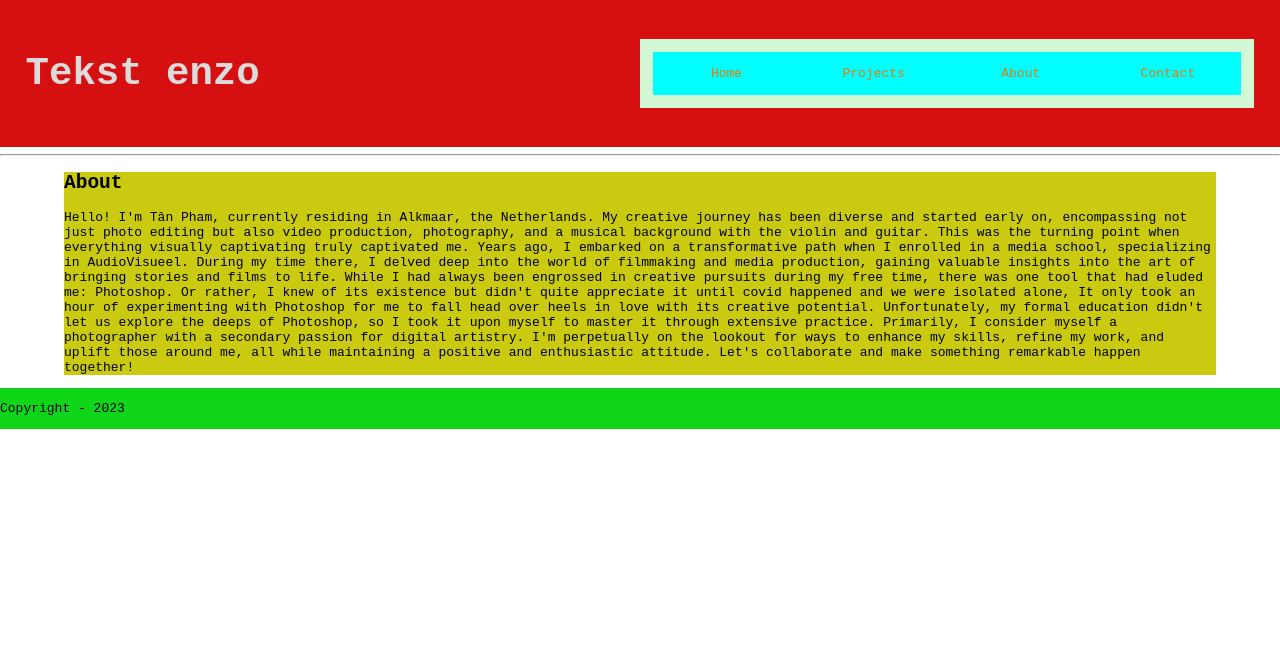
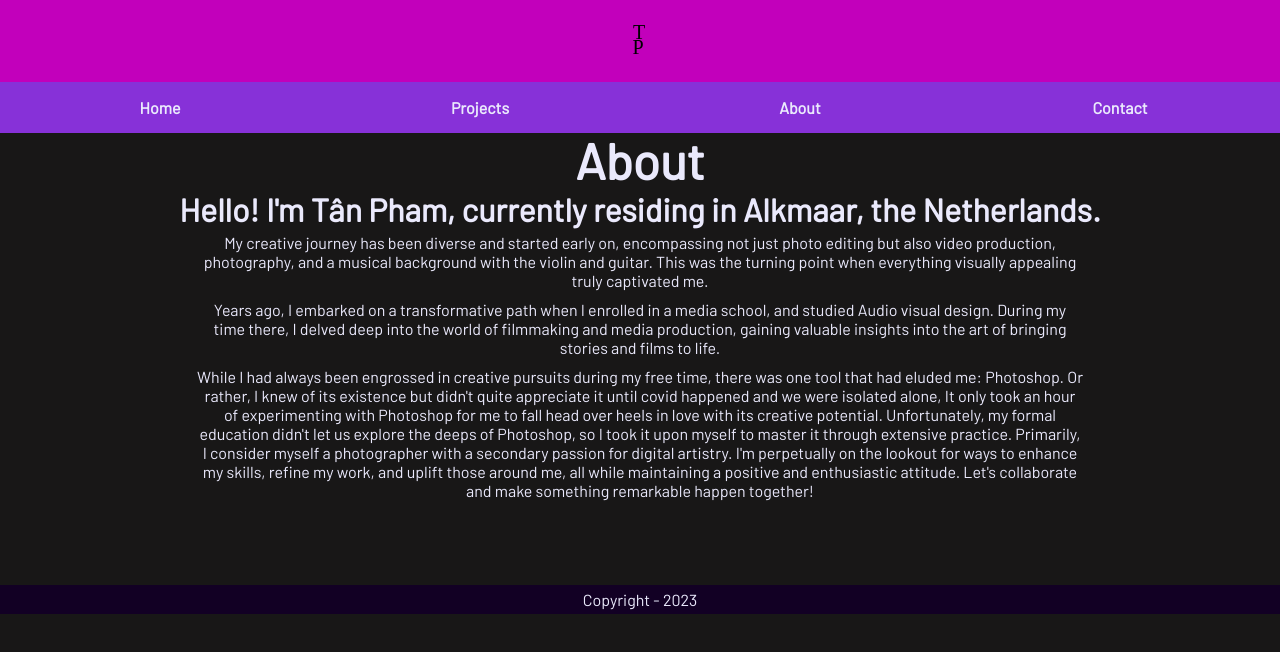
Before and after one commit to TanPham0000/Tan-Portfolio, a plain HTML site: page about.html in a window 1280 px wide. Drawn offline with Linux system fonts and the light colour scheme.

Commit message:
Update 08-10-2023

```diff
--- a/about.html
+++ b/about.html
@@ -9,28 +9,28 @@
     <body>
     <!--header start-->
     <header>
-    <h1>Tekst enzo</h1>
     <!-- navigation bar start -->
             <nav>
+                <a href="index.html"><img class="logo" src="/img/Logo W.svg" alt="logo"></a>
                 <ul>
                     <li><a class="navbuttons" href="index.html">Home</a></li>
-                <li><a class="navbuttons" href="creations.html">Projects</a></li>
+                    <li><a clWass="navbuttons" href="creations.html">Projects</a></li>
                     <li><a class="navbuttons" href="about.html">About</a></li>
                     <li><a class="navbuttons" href="contact.html">Contact</a></li>
                 </ul>
             </nav>
     <!-- navigation links end-->
     </header>
-<hr>
     <main>
-    <h2>About</h2>
-        <p>
-            Hello! I'm Tân Pham, currently residing in Alkmaar, the Netherlands. My creative journey has been diverse and started early on, encompassing not just photo editing but also video production, photography, and a musical background with the violin and guitar. This was the turning point when everything visually captivating truly captivated me.
-            Years ago, I embarked on a transformative path when I enrolled in a media school, specializing in AudioVisueel. During my time there, I delved deep into the world of filmmaking and media production, gaining valuable insights into the art of bringing stories and films to life.
-            While I had always been engrossed in creative pursuits during my free time, there was one tool that had eluded me: Photoshop. Or rather, I knew of its existence but didn't quite appreciate it until covid happened and we were isolated alone, It only took an hour of experimenting with Photoshop for me to fall head over heels in love with its creative potential. Unfortunately, my formal education didn't let us explore the deeps of Photoshop, so I took it upon myself to master it through extensive practice.
+        <section>
+            <h1>About</h1>
+            <h2>Hello! I'm Tân Pham, currently residing in Alkmaar, the Netherlands.</h2>
+            <p> My creative journey has been diverse and started early on, encompassing not just photo editing but also video production, photography, and a musical background with the violin and guitar. This was the turning point when everything visually appealing truly captivated me. </p>
+            <p> Years ago, I embarked on a transformative path when I enrolled in a media school, and studied Audio visual design. During my time there, I delved deep into the world of filmmaking and media production, gaining valuable insights into the art of bringing stories and films to life. </p>
+            <p> While I had always been engrossed in creative pursuits during my free time, there was one tool that had eluded me: Photoshop. Or rather, I knew of its existence but didn't quite appreciate it until covid happened and we were isolated alone, It only took an hour of experimenting with Photoshop for me to fall head over heels in love with its creative potential. Unfortunately, my formal education didn't let us explore the deeps of Photoshop, so I took it upon myself to master it through extensive practice.
             Primarily, I consider myself a photographer with a secondary passion for digital artistry. I'm perpetually on the lookout for ways to enhance my skills, refine my work, and uplift those around me, all while maintaining a positive and enthusiastic attitude.
-            Let's collaborate and make something remarkable happen together!
-        </p>
+            Let's collaborate and make something remarkable happen together!</p>
+        </section>
     </main>
         <footer>
             <p>Copyright - 2023</p>
--- a/style.css
+++ b/style.css
@@ -1,102 +1,176 @@
+/* home base*/
+
+@import url('https://fonts.googleapis.com/css2?family=Barlow&family=Philosopher&display=swap');
 * {
   box-sizing: border-box;
   flex: 5%;
-    font-family: monospace;
-    font-style: normal;
+  font-family: 'Barlow', sans-serif !important;
+  color: var(--text);
+  margin: 0%;
+  padding: 0%;
+  text-decoration: none;
+
+  /*colour section */
+  --text: #eae9fc;
+  --background: #181717;
+  --primary: #8731d8;
+  --secondary: #120024;
+  --accent: #c200bb;
+}
+
+/* navigation bar styles */
+
+header {
+  height: 50px;
+  width: 100%;
+  background-color: var(--secondary);
+}
+
+nav {
+  display: inline-block;
+  align-items: center;
+  color: var(--text);
+  width: 100%;
+  margin: auto;
+}
+
+.logo {
+  width: 50px;
+  height: 50px;
+  float: left;
+}
+
+ul {
+  display: flex;
+  list-style: none;
+  overflow: hidden;
+  background-color: var(--background);
+  text-align: center;
+}
+
+/* text styles */
+
+h1 {
+  font-weight: bolder;
+  font-size: 50px;
+  text-align: center;
+}
+
+h2 {
+  display: flex;
+  justify-content: center;
+  text-align: center;
+  font-weight: bold;
+  font-size: 2em;
+}
+
+p {
+  display: block;
+  text-align: center;
+  padding: 5px;
+  margin-left: 15%;
+  margin-right: 15%;
+}
+
+/* Hero */
+
+main {
+  display: flex;
+  justify-content: center;
+}
+
+.launch {
+  background-image: url(img/neom-AdkJ-LgpTrE-unsplash.jpg);
+  background-size:cover;
+  background-position: center;
+  background-attachment:fixed;
+  height: 85vh;
+  width: 100%;
+}
+
+.copy {
+  text-align: center;
+  position: absolute;
+  top: 50%;
+  left: 50%;
+  transform: translate(-50%, -50%);
+}
+
+.displatebanner {
+  background-image: url(img/Displate\ roster\ banner.jpg);
+  display: inline-block;
+  height: 40em;
+  width: 100%;
 }
 
 /* gallery */
-main {
-    margin-left: 5%;
-    margin-right: 5%;
-}
+
 body {
-    margin: 0;
   font-family: Arial, Helvetica, sans-serif;
+  background-color: var(--background);
 }
 
-  .header {
-    text-align: center;
-    padding: 32px;
+img {
+  width: 100%;
 }
 
 .row {
-
   display: flex;
-
   flex-wrap: wrap;
   padding: 0 4px;
 }
 
-  /* Create two equal columns that sits next to each other */
 .column {
-    flex: 50%;
+  flex: 33%;
   padding: 0 5px;
+  box-shadow: 0 5px 5px rgba(0,0,0,0.1)
 }
 
 .column img {
   margin-top: 8px;
   vertical-align: middle;
 }
-/* navigation bar styles */
 
-header {
+/* interactie a */
+
+a {
   display: flex;
-    padding: 2%;
-    background-color: #d61010;
+  justify-content: center;
+  text-decoration: none;
+  font-weight: bold;
+  padding: 1em;
+  background-color: var(--primary);
 }
 
-nav{
-    color: #dbdbdb;
+a:hover {
+  background-color: var(--accent);
+  padding: 1em;
 }
 
-ul {
-    display: flex;
-    justify-content: space-around;
-    list-style: none;
-    overflow: hidden;
-    background-color: #d3f8d5;
-    text-align: center;
-    padding: 1em;
-
+li:hover {
+  color:var(--primary);
+  text-decoration: none;
+  text-shadow: 0 0 12px #ffffff;
 }
 
-.navbuttons {
-    display: block;
-    justify-content: center;
-    color: #e9760a;
-    text-decoration: none;
-    padding: 14px 16px;
+/* Sections Articles */
+
+section {
+  margin-top: 5em;
+  margin-bottom: 5em;
 }
 
-.navbuttons:hover {
-    color: #d61010;
-    text-decoration: none;
-}
-
-a {
-    background-color: aqua;
-}
-a:hover {
-    color: #dbdbdb;
-    background-color: #10d61a;
-}
-
-/* main and h1 styles */
-
-h1 {
-    color: #dbdbdb;
-    font-weight: bold;
-    font-size: 3em;
-}
-
-main {
-    background-color: #caca10;
+article {
+  display: flex;
+  background-color: var(#181717c4);
+  height: 200px;
+  text-align: center center;
+  position:relative;
+  width: 100%;
 }
 
 footer {
-    background-color: #10d61a;
   display: flex;
+  justify-content: flex-start;
+  background-color: var(--secondary);
 }
-
-/* img */
```
Also changed, not shown: contact.html (+4 -3 lines), creations.html (+14 -27 lines), index.html (+11 -8 lines), img/Displate roster banner.jpg (added), img/Logo B.svg (added), img/Logo W.svg (added), 5 other files. Lines whose indentation alone changed are shown as unchanged.
